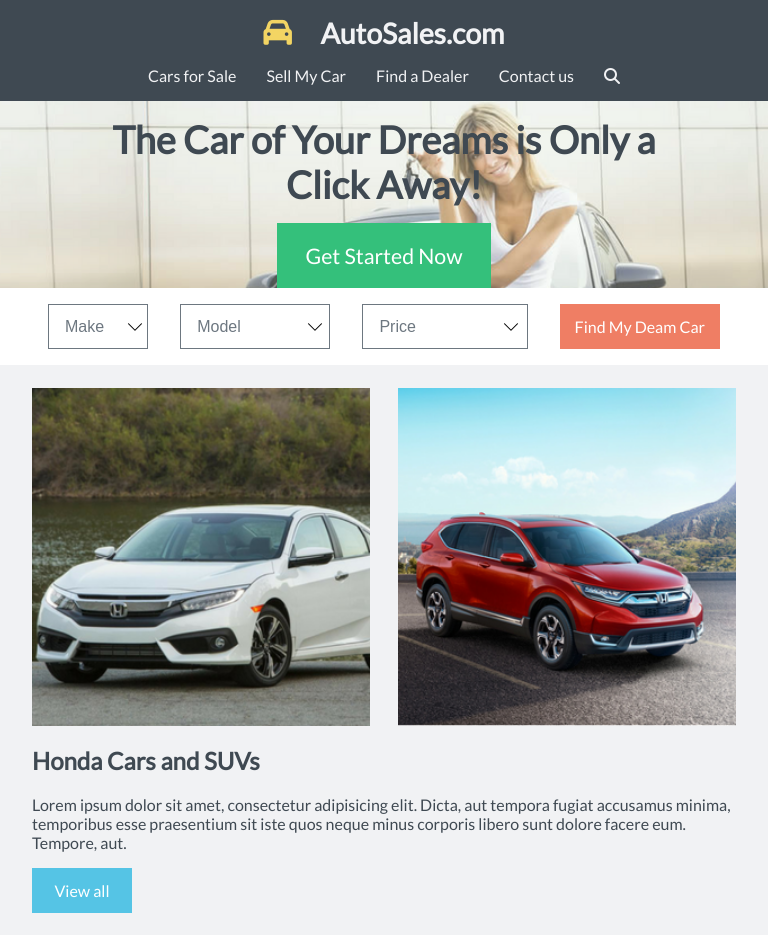
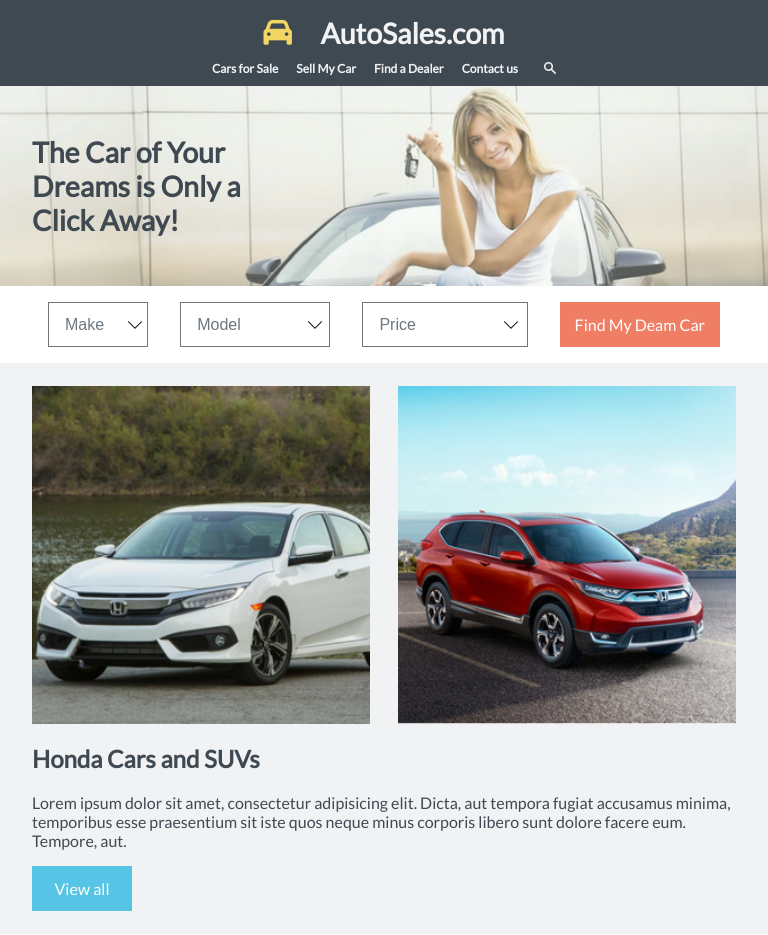
Before and after one commit to jflook10/landingPageChallenge, a PHP site: page / in a window 768 px wide. Shown: the top 935 px of the page. Run offline with PHP 8.4, Linux system fonts and the light colour scheme; some libraries are stand-ins or nearby versions.

Commit message:
added icon images and hover states on links and buttons

```diff
--- a/assets/css/style.css
+++ b/assets/css/style.css
@@ -1,4 +1,5 @@
 /* --------------  Generic  --------------  */
+
 body{
 	margin: 0px;
 	height: 100%;
@@ -36,7 +37,7 @@
 #header-row{
 	background-color: #3F4952;
 	padding: 0 3%;
-	height: 45px;
+	height: 100%;
 	display: flex;
 	justify-content: space-between;
 }
@@ -48,13 +49,17 @@
 
 nav ul{
 	list-style-type: none;
+	font-size: .75rem;
+    font-weight: bolder;
+    margin: 0;
 	display: flex;
 	justify-content: space-around;
 	align-items: center;
 }
 
 nav ul li{
-	padding: 0px 15px;
+	margin: .563rem;
+	outline-color: #3F4952;
 }
 
 
@@ -94,6 +99,9 @@
     justify-content: center
 }
 
+#mobile-header-text{
+	display: none;
+}
 
 
 /*   --------------   MAIN  --------------  */
@@ -116,13 +124,14 @@
 	-webkit-appearance:none;
     background: url("../images/icon-headers/selectIcon.png") no-repeat 95% center;
     border: 2px solid #6D7780;
+    outline-color: #6D7780;
 	height: 45px;
 	font-size: 1rem;
 	color: #6D7780;
-    padding-left: 1rem;
+    padding: 0 1rem;
 	border: 1px solid #6D7780;
 	border-radius: 0px;
-    margin-right: 1rem;
+    margin: 1rem;
     flex-grow: 1;
 }
 
@@ -131,6 +140,7 @@
     color: #FFF;
     background-color: #EF7E64;
     padding: 0px 15px;
+    margin: 1rem;
     height: 45px;
     display: flex;
     align-items: center;
@@ -233,10 +243,8 @@
 
 /*   --------------  HEADER MEDIA QUERY  --------------  */
 @media only screen
-and (min-width: 320px)
 and (max-width: 768px) {
 	#header-row {
-	    height: 100%;
 	    padding-top: 1rem;
 	    flex-direction: column;
 	    align-items: center;
@@ -249,34 +257,27 @@
 	}
 
 	#header-content{
-		height: 100%;
+		height: 200px;
 	}
 
 	#header-content-text{
 		margin: 1rem;
-		align-items: center;
+		align-items: flex-start;
 	}
 
 	#header-content-text h1{
-		font-size: 2.369rem;
-		text-align: center;
+		font-size: 1.777rem;
+		max-width: 275px;
 	}
 
 	#header-btn{
-		padding: 0 1.777rem;
+		display: none;
 	}
 }
 
 @media only screen
 and (min-width: 768px)
 and (max-width: 1024px) {
-
-	#header-row {
-	    height: 100%;
-	    padding-top: 1rem;
-	    flex-direction: column;
-	    align-items: center;
-	}
 
 	nav ul{
 		padding-left: 0;
@@ -287,12 +288,15 @@
 		margin: 0 2rem;
 	}
 
+	/*#header-content-text h1{
+		max-width: 570px;
+	}
+*/
 }
 
 /*   --------------  MAIN MEDIA QUERY --------------  */
 
 @media only screen
-and (min-width: 320px)
 and (max-width: 768px) {
 
     /* ---- Search Bar  --------  */
@@ -301,9 +305,9 @@
 		flex-wrap: wrap;
 		justify-content: center;
 	}
-	.car-select,#car-search-btn{
+	/*.car-select,#car-search-btn{
 		margin: 1rem;
-	}
+	}*/
 
 
 
@@ -334,7 +338,6 @@
 
 
 @media only screen
-and (min-width: 320px)
 and (max-width: 768px) {
 
 	footer{
--- /dev/null
+++ b/assets/css/transitions.css
@@ -0,0 +1,45 @@
+
+/* --- Style sheet for css transitions and pseudoclasses ---*/
+
+
+/* -------------- HEADER -----------------*/
+
+#search-input{
+	background: url("../images/icon-headers/searchWhite.png") no-repeat 95% center;
+	background-size: 12px;
+	height: 1rem;
+	width: 1rem;
+	border: 0px;
+	outline-color: #3F4952;
+}
+
+#search-input:focus{
+	-webkit-transition: width 2s, height 1s, background-color .5s;
+    transition: width 2s, height 1s, background-color .5s;
+	background: url("../images/icon-headers/searchGrey.png") no-repeat 95% center;
+	background-size: 1rem;
+	height: 1.333rem;
+	width: 7rem;
+	background-color: #fff;
+}
+
+#header-btn:hover{
+	background-color: #3AD286;
+}
+
+
+/* -------------- MAIN -----------------*/
+
+#car-search-btn:hover{
+	background-color: #FB947A;
+}
+
+
+.view-car-btn:hover{
+	background-color: #63D4F4;
+}
+
+
+.car-select:focus {
+	border-color: #3F4952;
+}
--- a/index.html
+++ b/index.html
@@ -9,6 +9,8 @@
 	<link href="https://fonts.googleapis.com/css?family=Lato" rel="stylesheet">
 
 	<link rel="stylesheet" href="assets/css/style.css">
+
+	<link rel="stylesheet" href="assets/css/transitions.css">
 
 	<title>Auto Sales</title>
 </head>
@@ -25,7 +27,10 @@
 				<li>Sell My Car</li>
 				<li>Find a Dealer</li>
 				<li>Contact us</li>
-				<li><i class="fa fa-search" aria-hidden="true"></i></li>
+				<!-- <li> <i class="fa fa-search" aria-hidden="true"></i></li> -->
+				<li>
+					<input type="text" id="search-input">
+				</li>
 			</ul>
 		</nav>
 	</div>
```
Also changed, not shown: assets/images/icon-headers/searchGrey.png (added), assets/images/icon-headers/searchWhite.png (added), 2 other files.
